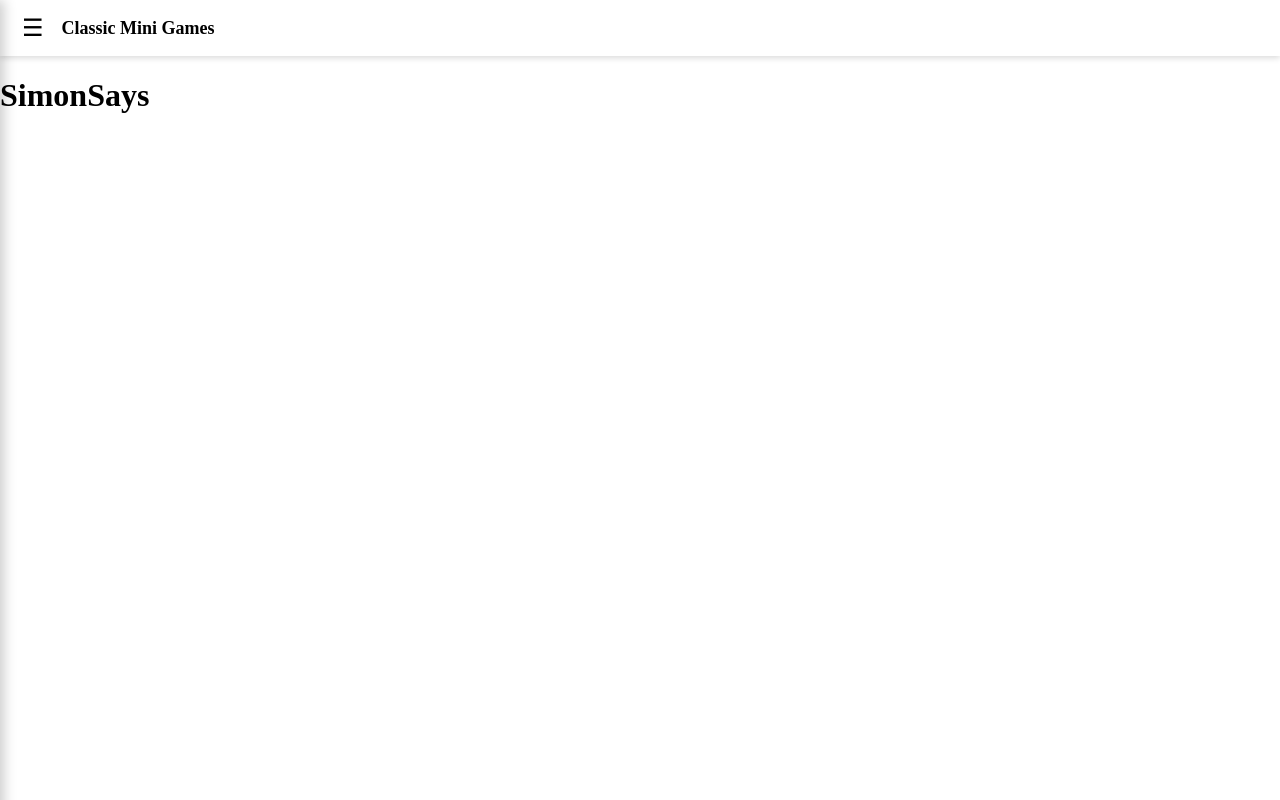
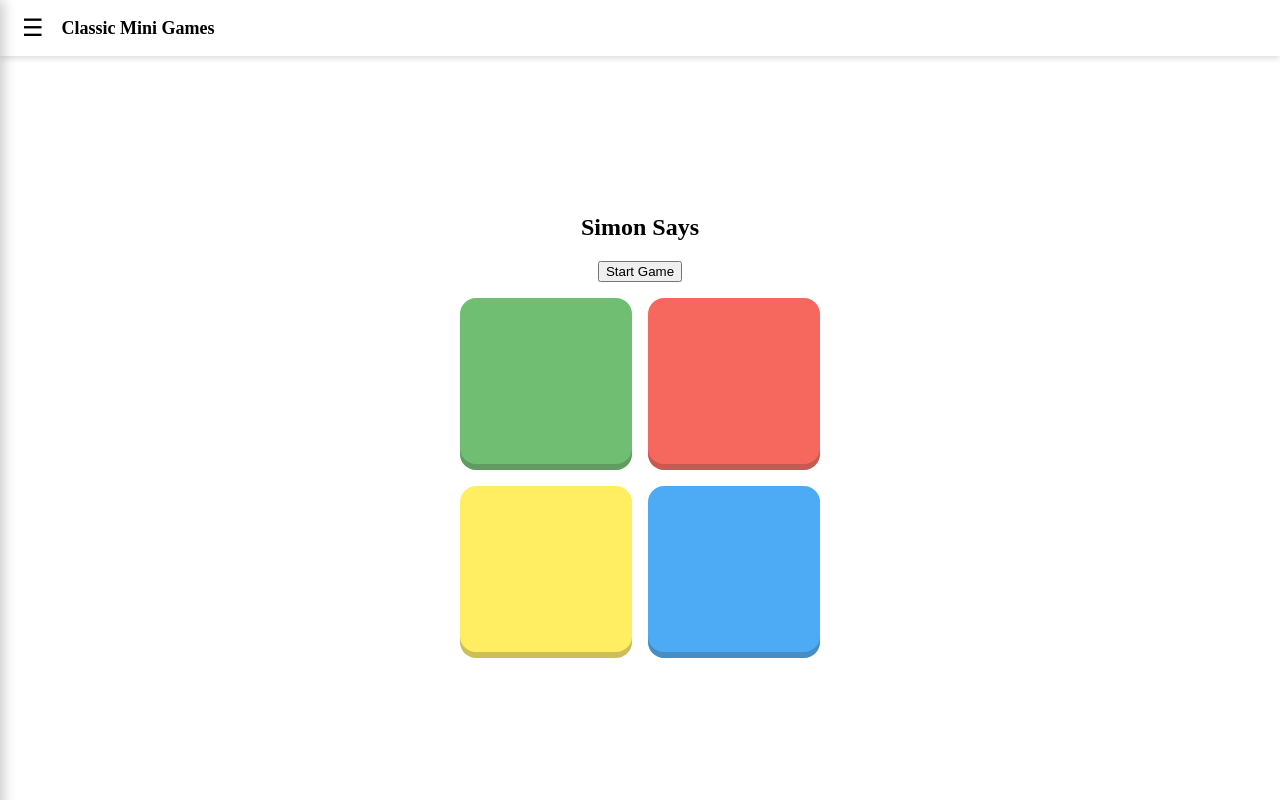
Before and after one commit to MaryfrancesU/Classic-Mini-Games, a React (Vite) app: page /simon-says in a window 1280 px wide. Built offline with nearby package versions, Linux system fonts and the light colour scheme.

Commit message:
simon says

```diff
--- a/src/pages/SimonSays/SimonSays.jsx
+++ b/src/pages/SimonSays/SimonSays.jsx
@@ -1,7 +1,186 @@
-import './SimonSays.scss';
+import { useEffect, useRef, useState } from "react";
+import { Link } from "react-router-dom";
+import "./SimonSays.scss";
+
+const COLORS = ["green", "red", "yellow", "blue"];
+
+const TONES = {
+  green: 329.63,
+  red: 261.63,
+  yellow: 392.0,
+  blue: 440.0,
+};
 
 const SimonSays = () => {
-  return <h1>SimonSays</h1>
+  const [sequence, setSequence] = useState([]);
+  const [playerIndex, setPlayerIndex] = useState(0);
+  const [activeColor, setActiveColor] = useState(null);
+  const [acceptingInput, setAcceptingInput] = useState(false);
+  const [gameOver, setGameOver] = useState(false);
+  const [started, setStarted] = useState(false);
+  const [countdown, setCountdown] = useState(null);
+
+  const audioCtxRef = useRef(null);
+  const timeoutRef = useRef(null);
+
+  useEffect(() => {
+    audioCtxRef.current = new (window.AudioContext ||
+      window.webkitAudioContext)();
+
+    return () => {
+      clearTimeout(timeoutRef.current);
+      audioCtxRef.current?.close();
+    };
+  }, []);
+
+  const playTone = (color, duration = 300) => {
+    const ctx = audioCtxRef.current;
+    if (!ctx) return;
+
+    const osc = ctx.createOscillator();
+    const gain = ctx.createGain();
+
+    osc.frequency.value = TONES[color];
+    osc.type = "sine";
+
+    gain.gain.setValueAtTime(0.2, ctx.currentTime);
+    gain.gain.exponentialRampToValueAtTime(
+      0.001,
+      ctx.currentTime + duration / 1000
+    );
+
+    osc.connect(gain);
+    gain.connect(ctx.destination);
+
+    osc.start();
+    osc.stop(ctx.currentTime + duration / 1000);
+  };
+
+  const startGame = () => {
+    setSequence([]);
+    setPlayerIndex(0);
+    setGameOver(false);
+    setStarted(true);
+    startCountdown();
+  };
+
+  const startCountdown = () => {
+    let count = 3;
+    setCountdown(count);
+
+    const tick = () => {
+      count -= 1;
+
+      if (count === 0) {
+        setCountdown(null);
+        nextRound([]);
+        return;
+      }
+
+      setCountdown(count);
+      timeoutRef.current = setTimeout(tick, 800);
+    };
+
+    timeoutRef.current = setTimeout(tick, 800);
+  };
+
+  const nextRound = (prev) => {
+    const next = [...prev, COLORS[Math.floor(Math.random() * COLORS.length)]];
+    setSequence(next);
+    playSequence(next);
+  };
+
+  const playSequence = async (seq) => {
+    setAcceptingInput(false);
+
+    for (let i = 0; i < seq.length; i++) {
+      await flash(seq[i]);
+    }
+
+    setPlayerIndex(0);
+    setAcceptingInput(true);
+  };
+
+  const flash = (color) => {
+    return new Promise((resolve) => {
+      setActiveColor(color);
+      playTone(color);
+
+      timeoutRef.current = setTimeout(() => {
+        setActiveColor(null);
+        setTimeout(resolve, 250);
+      }, 500);
+    });
+  };
+
+  const handleClick = async (color) => {
+    if (!acceptingInput || gameOver) return;
+
+    playTone(color);
+
+    if (color !== sequence[playerIndex]) {
+      setGameOver(true);
+      setAcceptingInput(false);
+      return;
+    }
+
+    await flash(color);
+
+    if (playerIndex + 1 === sequence.length) {
+      nextRound(sequence);
+    } else {
+      setPlayerIndex(playerIndex + 1);
+    }
+  };
+
+  return (
+    <div className="simon-container">
+      <h2>Simon Says</h2>
+
+      {!started && (
+        <button className="button start-button" onClick={startGame}>
+          Start Game
+        </button>
+      )}
+
+      {started && (
+        <p className="instructions">
+          Repeat the growing pattern for as long as you can!
+        </p>
+      )}
+
+      <div className="board">
+        {COLORS.map((color) => (
+          <button
+            key={color}
+            className={`pad ${color} ${activeColor === color ? "active" : ""}`}
+            onClick={() => handleClick(color)}
+            disabled={!acceptingInput}
+          />
+        ))}
+
+        {countdown !== null && (
+          <div className="overlay">
+            <h1>{countdown}</h1>
+          </div>
+        )}
+
+        {gameOver && (
+          <div className="overlay">
+            <h1>Game Over</h1>
+            <div className="overlay-buttons">
+              <button className="button" onClick={startGame}>
+                Play Again
+              </button>
+              <Link to="/" className="button">
+                Home
+              </Link>
+            </div>
+          </div>
+        )}
+      </div>
+    </div>
+  );
 };
 
 export default SimonSays;
--- a/src/pages/SimonSays/SimonSays.scss
+++ b/src/pages/SimonSays/SimonSays.scss
@@ -0,0 +1,61 @@
+.simon-container {
+  min-height: calc(100vh - 60px);
+  display: flex;
+  flex-direction: column;
+  align-items: center;
+  justify-content: center;
+
+  .start-button {
+    margin-bottom: 16px;
+  }
+
+  .instructions {
+    opacity: 0.7;
+    text-align: center;
+  }
+
+  .board {
+    position: relative;
+    display: grid;
+    grid-template-columns: repeat(2, 1fr);
+    grid-template-rows: repeat(2, 1fr);
+    gap: 16px;
+    width: min(80vw, 360px);
+    aspect-ratio: 1 / 1;
+  }
+
+  .pad {
+    border: none;
+    border-radius: 16px;
+    cursor: pointer;
+    opacity: 0.8;
+    box-shadow: inset 0 -6px rgba(0, 0, 0, 0.25);
+    transition: opacity 0.2s, transform 0.1s;
+
+    &:disabled {
+      cursor: default;
+    }
+
+    &.active {
+      opacity: 1;
+      transform: scale(1.05);
+    }
+  }
+
+  .green {
+    background: #4caf50;
+  }
+  .red {
+    background: #f44336;
+  }
+  .yellow {
+    background: #ffeb3b;
+  }
+  .blue {
+    background: #2196f3;
+  }
+
+  .overlay {
+    @include game-over-overlay;
+  }
+}
```
